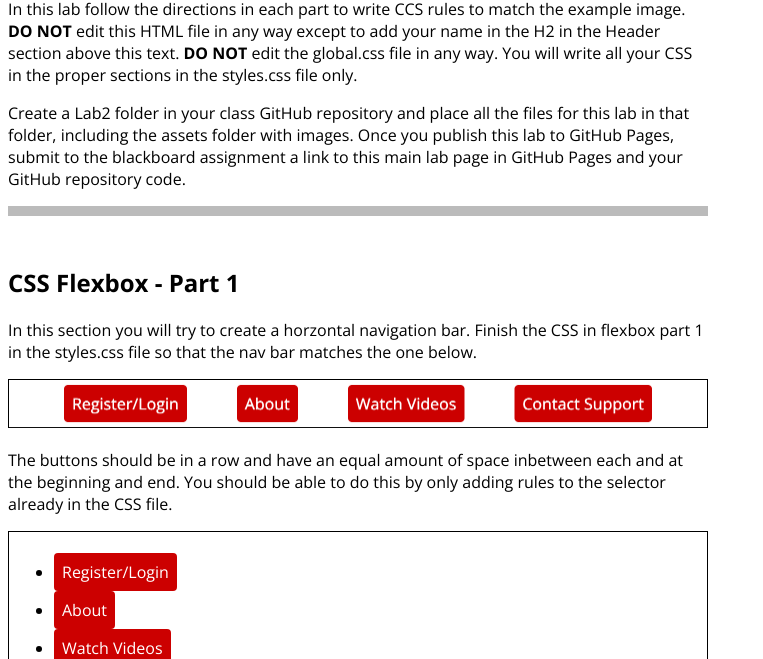
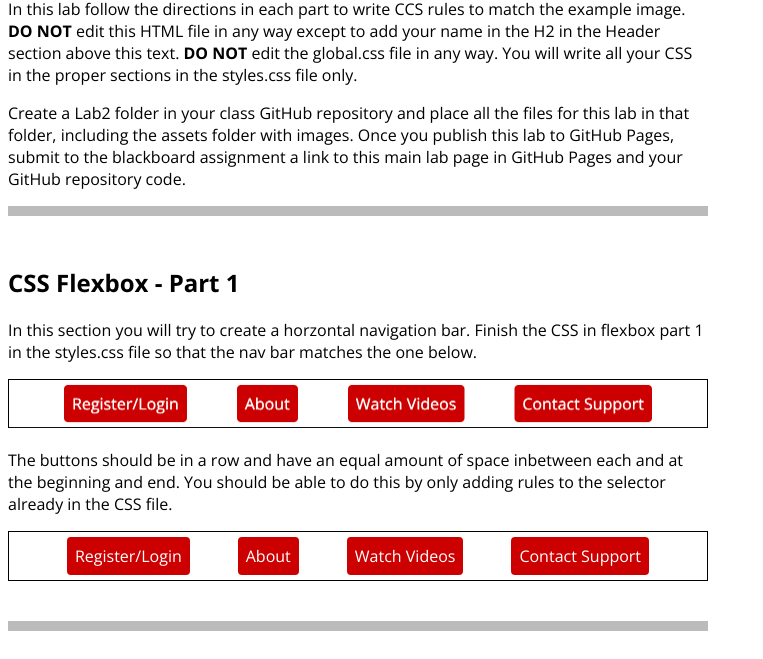
Before and after one commit to k-szczech/ITMD441-Lab2, a plain HTML site: page index.html in a window 1280 px wide. Shown: the part 141-800 px from the top of the page, without its empty margins (0-763 px from the left). Drawn offline with nearby package versions, Linux system fonts and the light colour scheme.

Commit message:
Flexbox 1 completed

```diff
--- a/styles.css
+++ b/styles.css
@@ -1,7 +1,15 @@
 /* Flexbox Part 1 */
 
 #flex-section1 ul {
-
+	display: flex;
+	list-style-type: none;
+	justify-content: center;
+	padding: 0;
+	margin:0;
+	gap:3rem;
+	li {
+		padding:0;
+	}
 }
 
 /* end Flexbox Part 1 */
```
